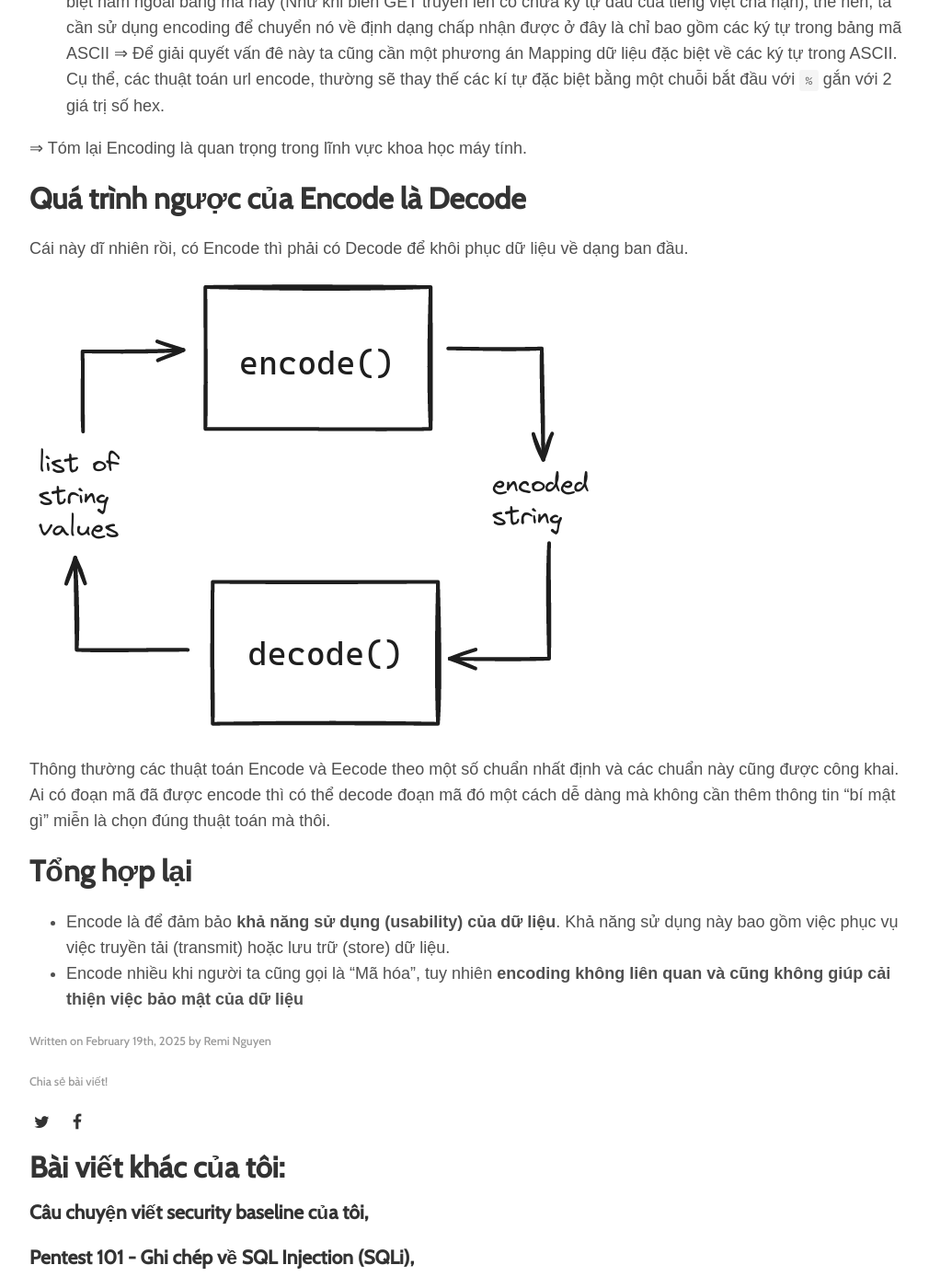
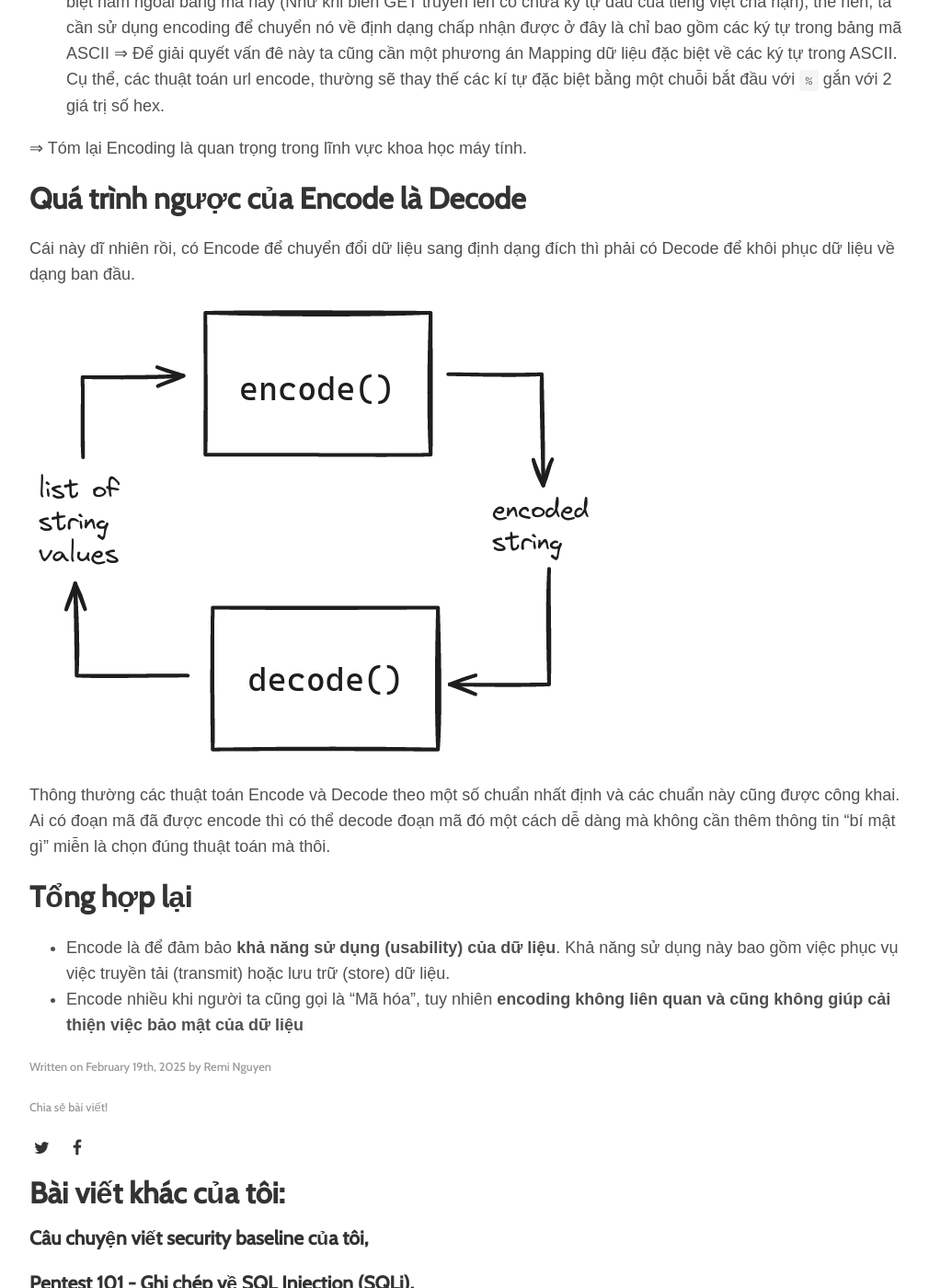
Before and after one commit to vietcf/vietchoi, a Jekyll site: the page built from _posts/2025-02-19-encode-la-gi-tai-sao-can-encode.md, in a window 1280 px wide and 1400 px high, scrolled down 1596 px. Shown: the whole window at 92% size, without its empty margins (128-1138 px from the left). Built offline with Jekyll 4.4.1, drawn with Linux system fonts in a browser that asks for light colours; some web fonts are replaced.

Commit message:
update encode

```diff
--- a/_posts/2025-02-19-encode-la-gi-tai-sao-can-encode.md
+++ b/_posts/2025-02-19-encode-la-gi-tai-sao-can-encode.md
@@ -28,11 +28,11 @@ Tại sao cần Encode? Để trả lời cho câu hỏi này không có cách n
 
 # Quá trình ngược của Encode là Decode
 
-Cái này dĩ nhiên rồi, có Encode thì phải có Decode để khôi phục dữ liệu về dạng ban đầu.
+Cái này dĩ nhiên rồi, có Encode để chuyển đổi dữ liệu sang định dạng đích thì phải có Decode để khôi phục dữ liệu về dạng ban đầu.
 
 ![encode and decode]({{site.url}}/assets/img/2025/02/19/1-encoding-and-decoding-strings-problem.png)
 
-Thông thường các thuật toán Encode và Eecode  theo một số chuẩn nhất định và các chuẩn này cũng được công khai. Ai có đoạn mã đã được encode thì có thể decode đoạn mã đó một cách dễ dàng mà không cần thêm thông tin “bí mật gì” miễn là chọn đúng thuật toán mà thôi.
+Thông thường các thuật toán Encode và Decode  theo một số chuẩn nhất định và các chuẩn này cũng được công khai. Ai có đoạn mã đã được encode thì có thể decode đoạn mã đó một cách dễ dàng mà không cần thêm thông tin “bí mật gì” miễn là chọn đúng thuật toán mà thôi.
 
 # Tổng hợp lại
 
```
